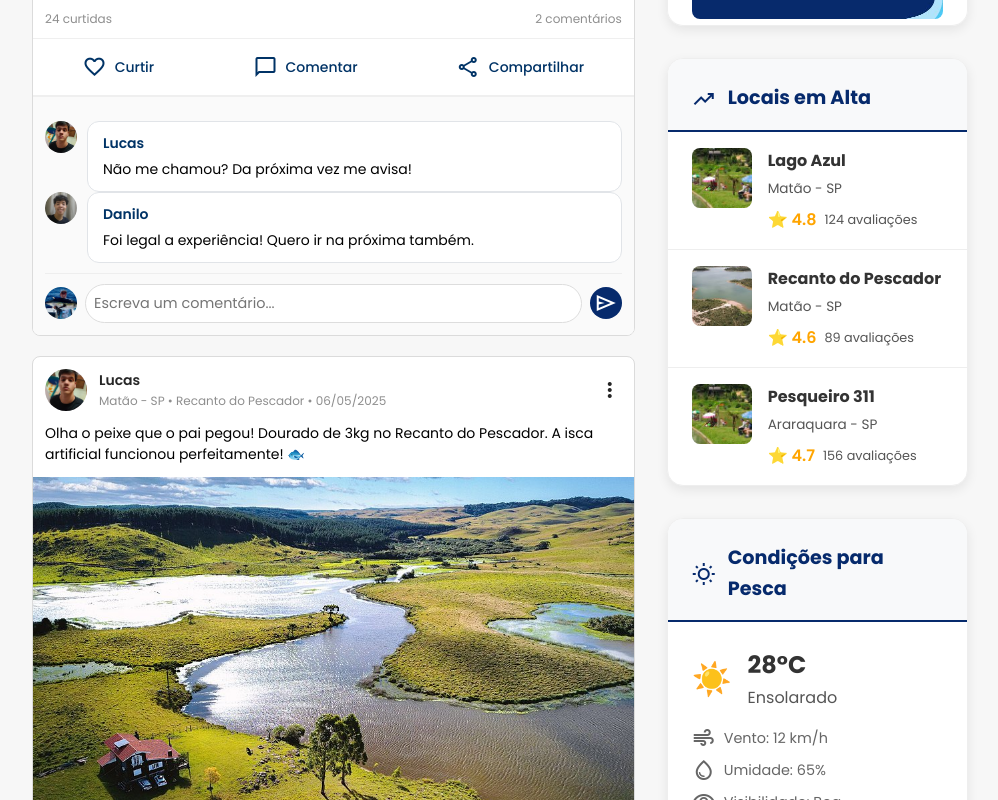
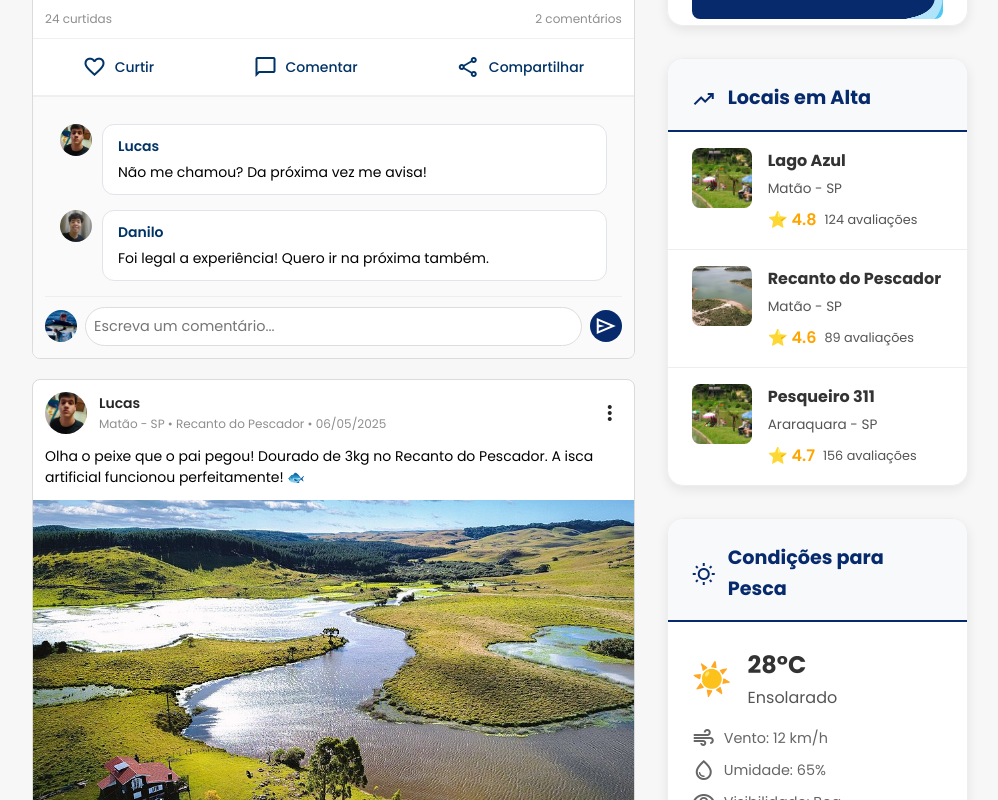
Before and after one commit to daniykt/Pesque-Fale, a React (Create React App) app: page /home in a window 1280 px wide. Shown: the part 940-1740 px from the top of the page, without its empty margins (280-1278 px from the left). Built offline with nearby package versions, Linux system fonts and the light colour scheme; a web font is replaced by a local one.

Commit message:
style(home): aumenta espaçamento entre comentários
- Ajustei distância entre os comentários na Home
- Melhorei legibilidade e organização visual da seção

```diff
--- a/src/pages/Home/home.css
+++ b/src/pages/Home/home.css
@@ -440,6 +440,7 @@ body.home-with-sidebar .main-content {
 .comment-item {
   display: flex;
   align-items: flex-start;
+  margin: 15px
 }
 
 .comment-avatar-img {
```
